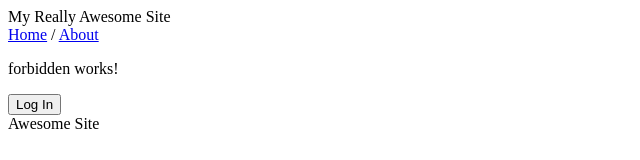
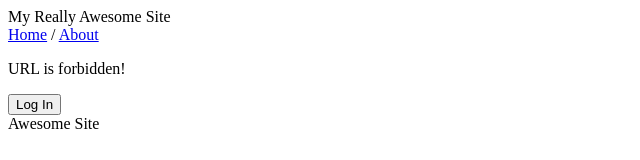
Before and after one commit to determinednewton/ng-routes, an Angular app: page /forbidden in a window 1280 px wide. Shown: the top 160 px of the page, without its empty margins (0-640 px from the left). Built offline with nearby package versions, Linux system fonts and the light colour scheme.

Commit message:
Pass query params on guard

```diff
--- a/src/app/auth.guard.ts
+++ b/src/app/auth.guard.ts
@@ -13,8 +13,9 @@ export class AuthGuard implements CanActivate {
   canActivate(
     next: ActivatedRouteSnapshot,
     state: RouterStateSnapshot): Observable<boolean> | Promise<boolean> | boolean {
+    const target = next.url.join('/');
     if (!this.userService.isLoggedIn()) {
-      this.router.navigateByUrl('/forbidden');
+      this.router.navigateByUrl(`/forbidden?target=${target}`);
     }
 
     return true;
--- a/src/app/forbidden/forbidden.component.html
+++ b/src/app/forbidden/forbidden.component.html
@@ -1,3 +1,3 @@
 <p>
-  forbidden works!
+  URL <b>{{ url }}</b> is forbidden!
 </p>
--- a/src/app/forbidden/forbidden.component.ts
+++ b/src/app/forbidden/forbidden.component.ts
@@ -1,4 +1,5 @@
 import { Component, OnInit } from '@angular/core';
+import { ActivatedRoute } from '@angular/router';
 
 @Component({
   selector: 'app-forbidden',
@@ -6,8 +7,14 @@ import { Component, OnInit } from '@angular/core';
   styleUrls: ['./forbidden.component.css']
 })
 export class ForbiddenComponent implements OnInit {
+  url: string;
 
-  constructor() { }
+  constructor(private activatedRoute: ActivatedRoute) {
+    this.activatedRoute.queryParams.subscribe((queryParams) => {
+      this.url = queryParams['target'];
+    });
+    // this.url = this.activatedRoute.snapshot.queryParams['target'];
+  }
 
   ngOnInit() {
   }
```
